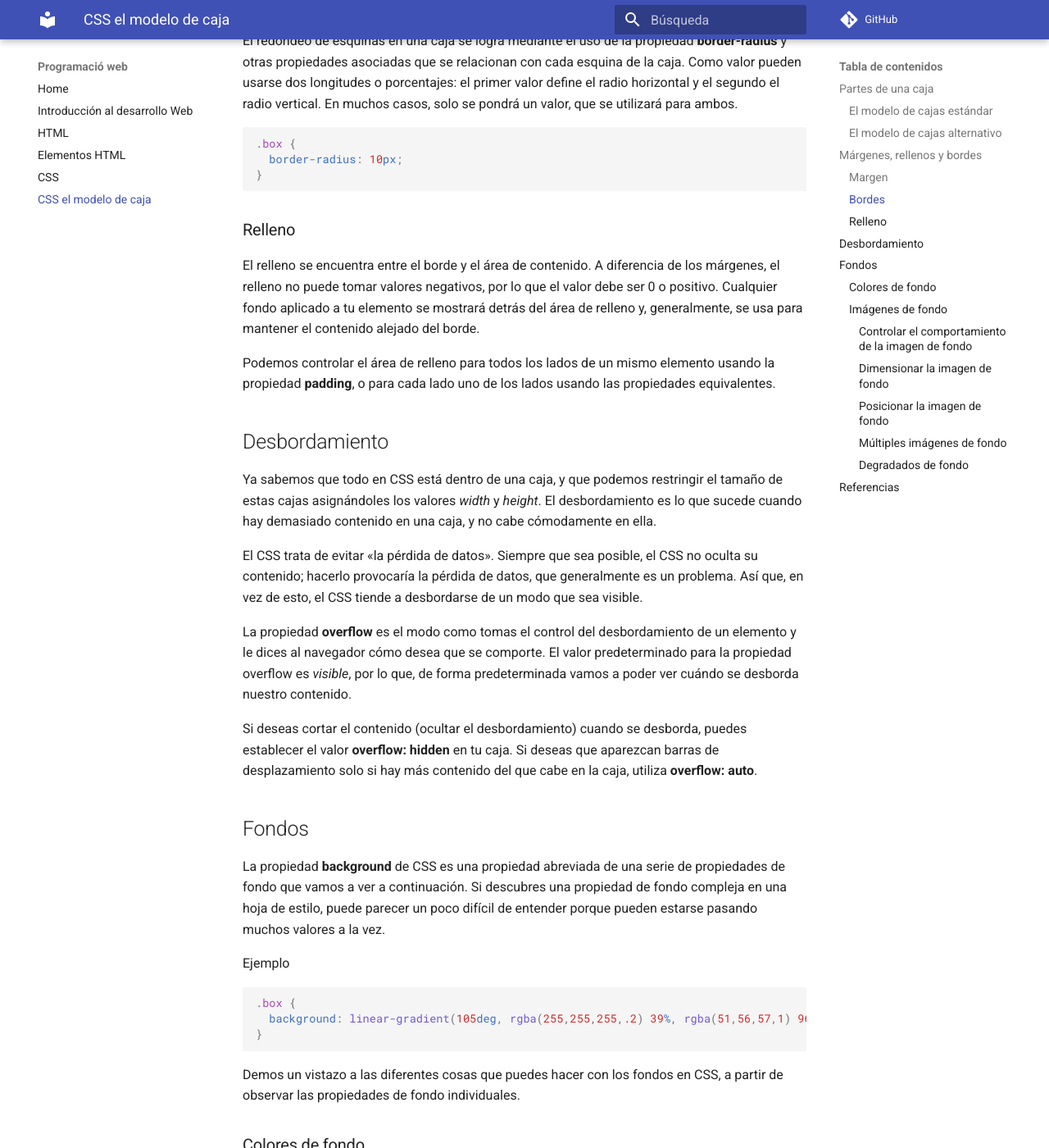
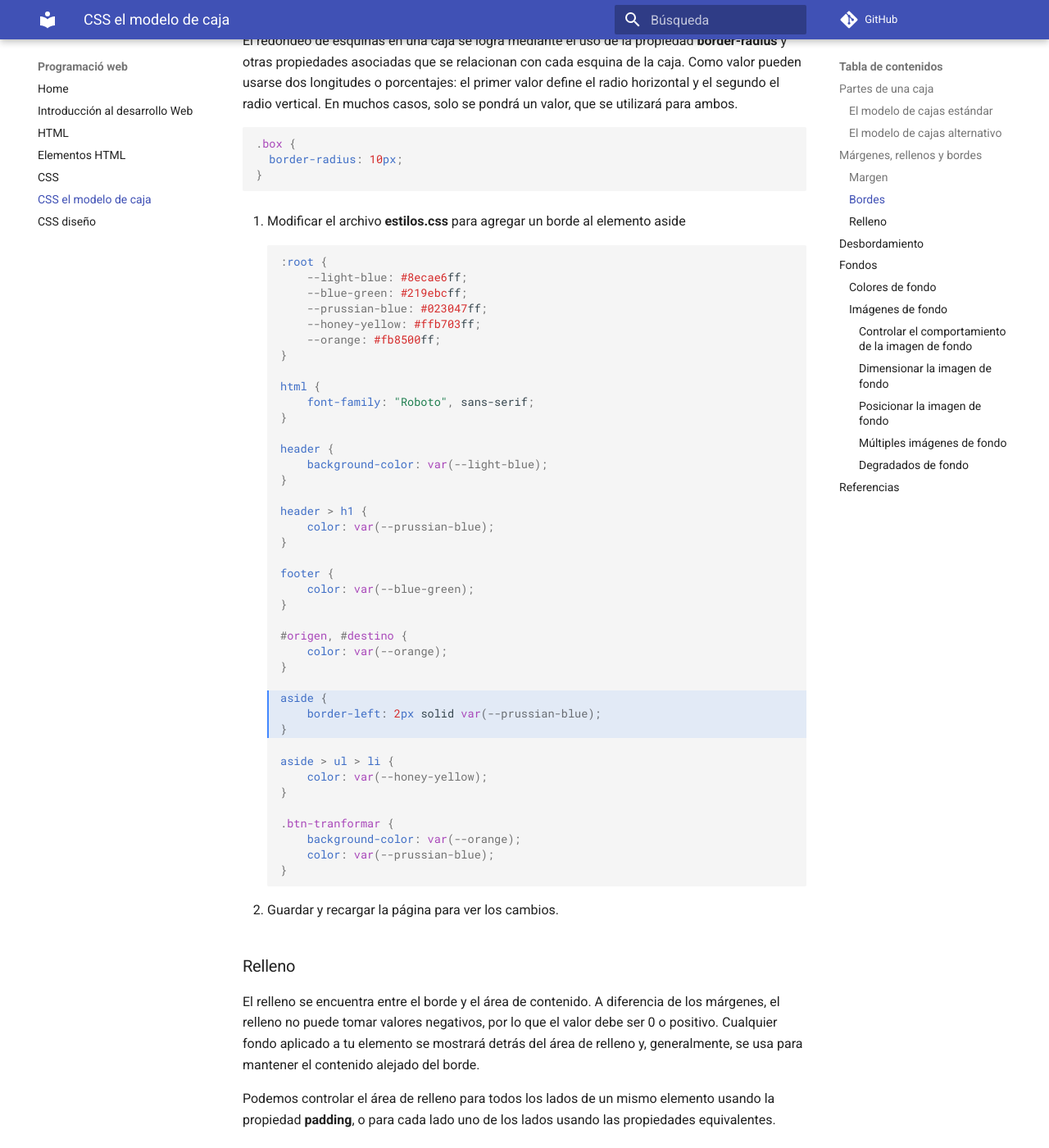
Before and after one commit to gss-mtig/web-mgeo, an MkDocs documentation site: the page built from docs/css_bbox.md, in a window 1280 px wide and 1400 px high, scrolled down 5325 px. Shown: the whole window at 82% size. Built offline with MkDocs 1.6.1 and Material for MkDocs 9.7.7, drawn with Linux system fonts in a browser that asks for light colours; comment, search, counter and statistics services are not loaded.

Commit message:
CSS modelo de cajas y diseño

````diff
--- a/docs/css_bbox.md
+++ b/docs/css_bbox.md
@@ -155,6 +155,53 @@ El redondeo de esquinas en una caja se logra mediante el uso de la propiedad **b
   border-radius: 10px;
 }
 ```
+
+1. Modificar el archivo **estilos.css** para agregar un borde al elemento aside
+
+    ``` css hl_lines="29 30 31"
+    :root {
+        --light-blue: #8ecae6ff;
+        --blue-green: #219ebcff;
+        --prussian-blue: #023047ff;
+        --honey-yellow: #ffb703ff;
+        --orange: #fb8500ff;
+    }
+
+    html {
+        font-family: "Roboto", sans-serif;
+    }
+
+    header {
+        background-color: var(--light-blue);
+    }
+
+    header > h1 {
+        color: var(--prussian-blue);
+    }
+
+    footer {
+        color: var(--blue-green);
+    }
+
+    #origen, #destino {
+        color: var(--orange);
+    }
+
+    aside {
+        border-left: 2px solid var(--prussian-blue);
+    }
+
+    aside > ul > li {
+        color: var(--honey-yellow);
+    }
+
+    .btn-tranformar {
+        background-color: var(--orange);
+        color: var(--prussian-blue);
+    }
+    ```
+
+2. Guardar y recargar la página para ver los cambios.
 
 ### Relleno
 
--- a/mkdocs.yml
+++ b/mkdocs.yml
@@ -23,6 +23,7 @@ nav:
 - Elementos HTML: elementos_html.md
 - CSS: css.md
 - CSS el modelo de caja: css_bbox.md
+- CSS diseño: css_diseno.md
 
 plugins:
     - search
````
Also changed, not shown: docs/css_diseno.md (added, +359 -0 lines), docs/ejemplos/css/estilos.css (+28 -0 lines), docs/img/absolute.gif (added), docs/img/float_all.gif (added), docs/img/float_derecha.gif (added), docs/img/float_izquierda.gif (added), docs/img/relative.gif (added).
